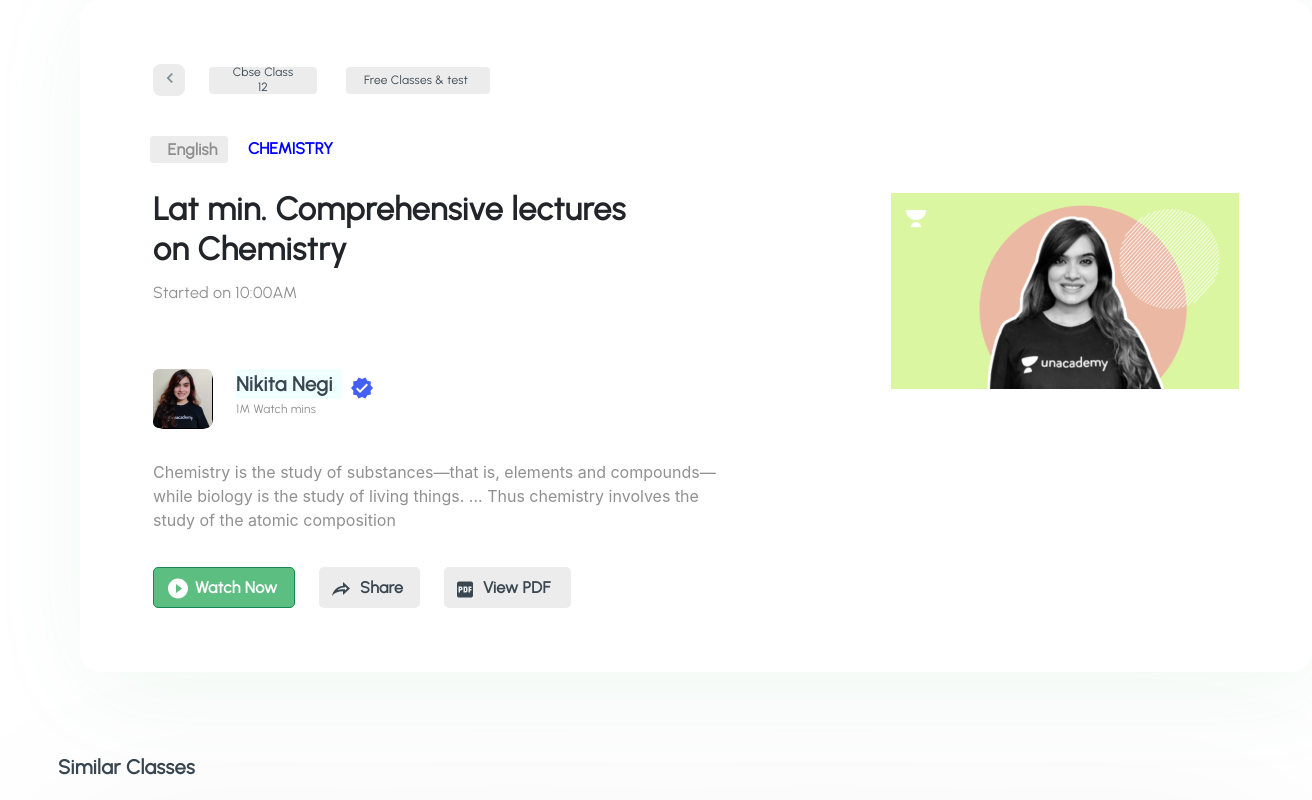
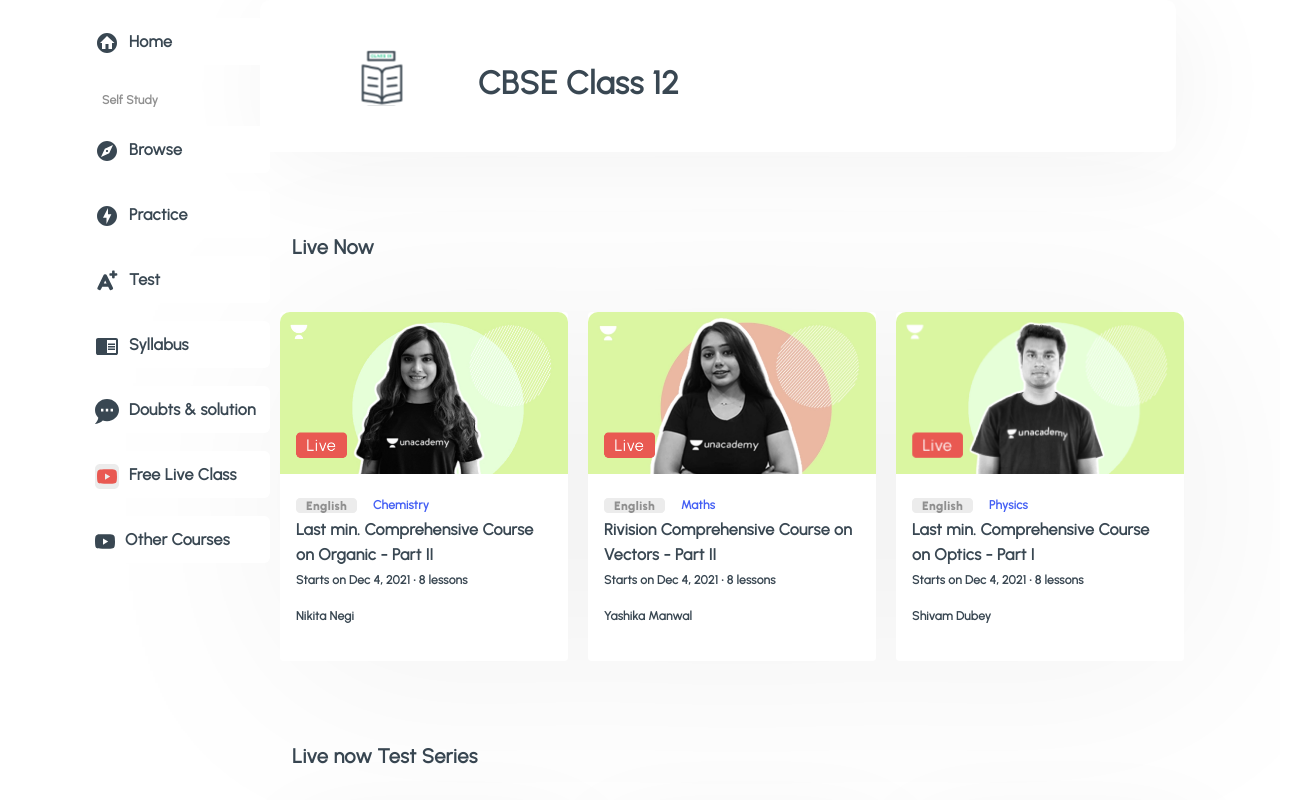
Before and after one commit to yash-ga/Unacademy-clone, a React (Create React App) app in the folder unacademy2.0/: page / in a window 1280 px wide. Shown: the top 800 px of the page, 1312 px wide, since content can reach past the window. Built offline with nearby package versions, Linux system fonts and the light colour scheme.

Commit message:
sidebar sticky

```diff
--- a/unacademy2.0/src/App.js
+++ b/unacademy2.0/src/App.js
@@ -5,16 +5,16 @@
 // import Goal from './components/GoalPage/Goal';
 // import { LandingPage } from './components/Landing/LandingPage';
 // import {Cbsc12} from './components/class12/Cbsc12'
-// import {LiveClass} from './components/LiveClassPage/LiveClass'
+import {LiveClass} from './components/LiveClassPage/LiveClass'
 
 function App() {
   return (
     <div>
      {/* <LandingPage/> */}
       {/* <Goal/> */}
-      {/* <LiveClass/> */}
+      <LiveClass/>
       {/* <Cbsc12 /> */}
-      <Session/>
+      {/* <Session/> */}
 
     </div>
   );
--- a/unacademy2.0/src/components/LiveClassPage/LiveClass.jsx
+++ b/unacademy2.0/src/components/LiveClassPage/LiveClass.jsx
@@ -18,30 +18,33 @@
 export const LiveClass = () => {
     return (
         <div>
+
             <div className="container">
                 <div className="row">
                     <div className="col-2">
+                        <div className={Styles.fixedTop}>
                             <div className='row' id={Styles.home}>
-                            <div id={Styles.homeText} ><img src={Home} alt="" id={Styles.homeImg}/>Home</div>
+                                <div id={Styles.homeText} ><img src={Home} alt="" id={Styles.homeImg} />Home</div>
                             </div>
                             <div className="row" id={Styles.selfStudy}>Self Study</div>
                             <div className='row' id={Styles.home}>
-                            <div id={Styles.homeText} ><img src={Compass} alt="" id={Styles.homeImg}/>Browse</div>
+                                <div id={Styles.homeText} ><img src={Compass} alt="" id={Styles.homeImg} />Browse</div>
                             </div>
                             <div className='row' id={Styles.home}>
-                            <div id={Styles.homeText} ><img src={light} alt="" id={Styles.homeImg}/>Practice</div>
+                                <div id={Styles.homeText} ><img src={light} alt="" id={Styles.homeImg} />Practice</div>
                             </div><div className='row' id={Styles.home}>
-                            <div id={Styles.homeText} ><img src={Aplus} alt="" id={Styles.homeImg}/>Test</div>
+                                <div id={Styles.homeText} ><img src={Aplus} alt="" id={Styles.homeImg} />Test</div>
                             </div><div className='row' id={Styles.home}>
-                            <div id={Styles.homeText} ><img src={bookopen} alt="" id={Styles.homeImg}/>Syllabus</div>
+                                <div id={Styles.homeText} ><img src={bookopen} alt="" id={Styles.homeImg} />Syllabus</div>
                             </div><div className='row' id={Styles.home}>
-                            <div id={Styles.homeText} ><img src={doubt} alt="" id={Styles.homeImg}/>Doubts & solution</div>
+                                <div id={Styles.homeText} ><img src={doubt} alt="" id={Styles.homeImg} />Doubts & solution</div>
                             </div>
                             <div className='row' id={Styles.home}>
-                            <div id={Styles.homeText} ><img src={youtube} alt="" id={Styles.homeImg}/>Free Live Class</div>
+                                <div id={Styles.homeText} ><img src={youtube} alt="" id={Styles.homeImg} />Free Live Class</div>
                             </div>
                             <div className='row' id={Styles.home}>
-                            <div id={Styles.homeText} ><img src={Vector} alt="" id={Styles.homeImg}/>Other Courses</div>
+                                <div id={Styles.homeText} ><img src={Vector} alt="" id={Styles.homeImg} />Other Courses</div>
+                            </div>
                         </div>
                     </div>
                     <div className="col-10">
@@ -55,54 +58,37 @@
                             <div className="col-12" id={Styles.live}>Live Now</div>
                         </div>
                         <div className="row" id={Styles.drop}>
-                            <LiveLecture/>
+                            <LiveLecture />
                         </div>
                         <div className="row">
                             <div className="col-12" id={Styles.live}>Live now Test Series</div>
                         </div>
                         <div className='row'>
-                            <TestSeries/>
-                            <TestSeries/>
-                            <TestSeries/>
+                            <TestSeries />
+                            <TestSeries />
+                            <TestSeries />
                         </div>
                         <div className="row">
                             <div className="col-12" id={Styles.live}>Trending</div>
                         </div>
                         <div className="row" id={Styles.drop}>
-                        <Trending/>
+                            <Trending />
                         </div>
                         <div className="row">
                             <div className="col-12" id={Styles.live}>Upcoming</div>
                         </div>
                         <div className="row" id={Styles.drop}>
-                        <Upcoming/>
+                            <Upcoming />
                         </div>
                         <div className="row">
                             <div className="col-12" id={Styles.live}>Featured Educator</div>
                         </div>
                         <div className='row'>
-                            <Featured/>
+                            <Featured />
                         </div>
                         <div className='row'>
-                            <TalktoExpert/>
+                            <TalktoExpert />
                         </div>
-                        {/* <div className="row">
-                            <GoalCard1/>
-                        </div> */}
-                        {/* <div className="row">
-                            <div className="col-12" id={Styles.mhStateBoard}>JEE and NEET Preparation</div>
-                        </div> */}
-                        {/* <div className="row">
-                            <GoalCard2/>
-                        </div> */}
-                        {/* <div className="row">
-                            <div className="col-12" id={Styles.foundation}>IITJEE/NEET Foundation & NTSE</div>
-                        </div> */}
-                        {/* <div className="row">
-                            <GoalCard3/>
-
-                        </div> */}
-
                     </div>
 
                 </div>
@@ -110,12 +96,3 @@
         </div>
     )
 }
-
-//
-// <div className="row" id={Styles.home}>
-//                             <div><img src={Home} alt="..." /></div>
-//                             <div id={Styles.homeText}>Home</div>
-//                             {/* <div className="col-3"><img src={Home} alt="" /></div>
-//                             <div className="col-3" style={{marginLeft:"-30px"}}>Home</div> */}
-//                         </div>
-//
--- a/unacademy2.0/src/components/LiveClassPage/live.module.css
+++ b/unacademy2.0/src/components/LiveClassPage/live.module.css
@@ -409,3 +409,9 @@
     background-color: #5CBE81;;
 
 }
+
+.fixedTop{
+    position: sticky;
+    top: 0;
+    z-index: 1020;
+}
```
Lines whose indentation alone changed are shown as unchanged.
